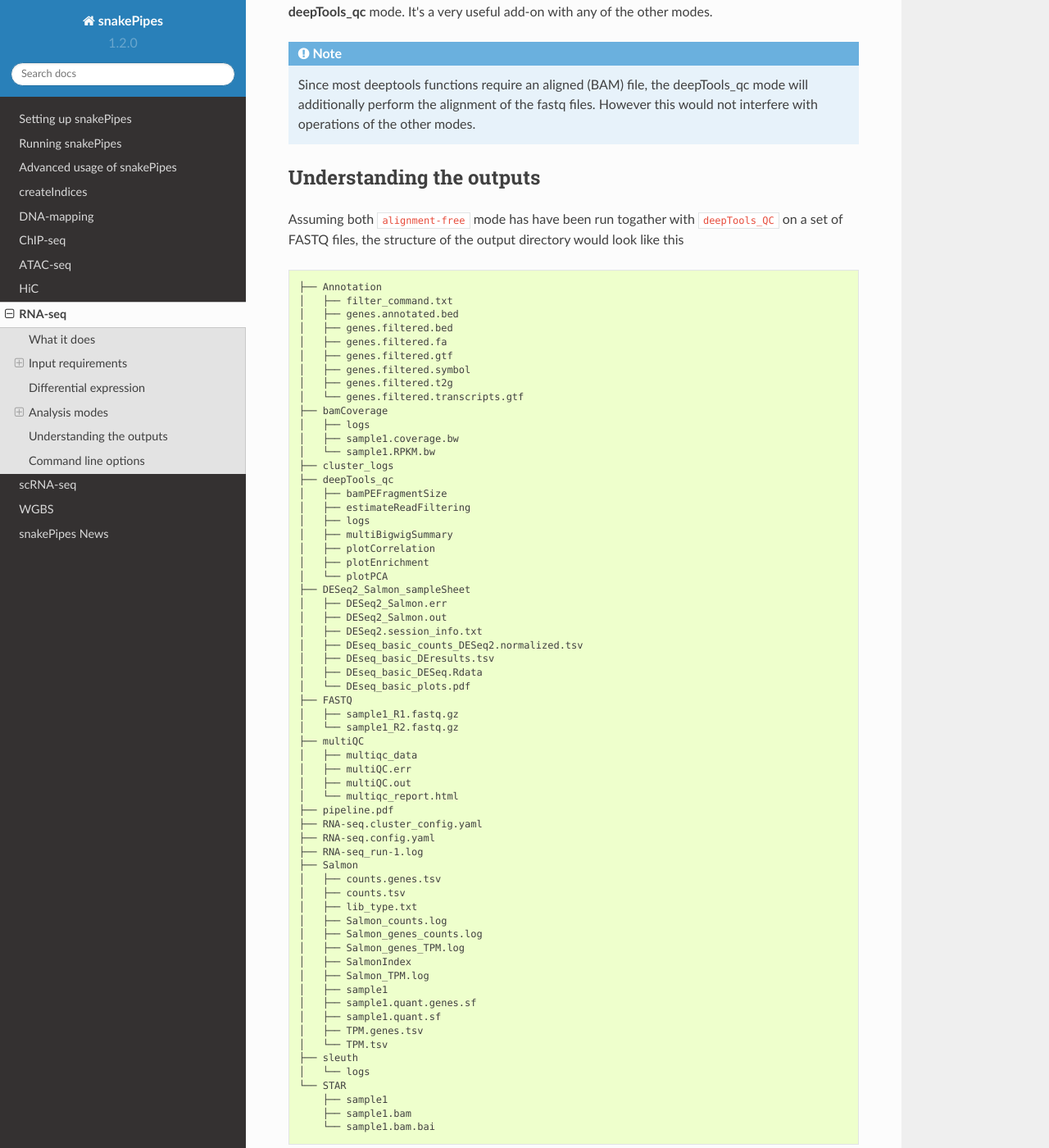
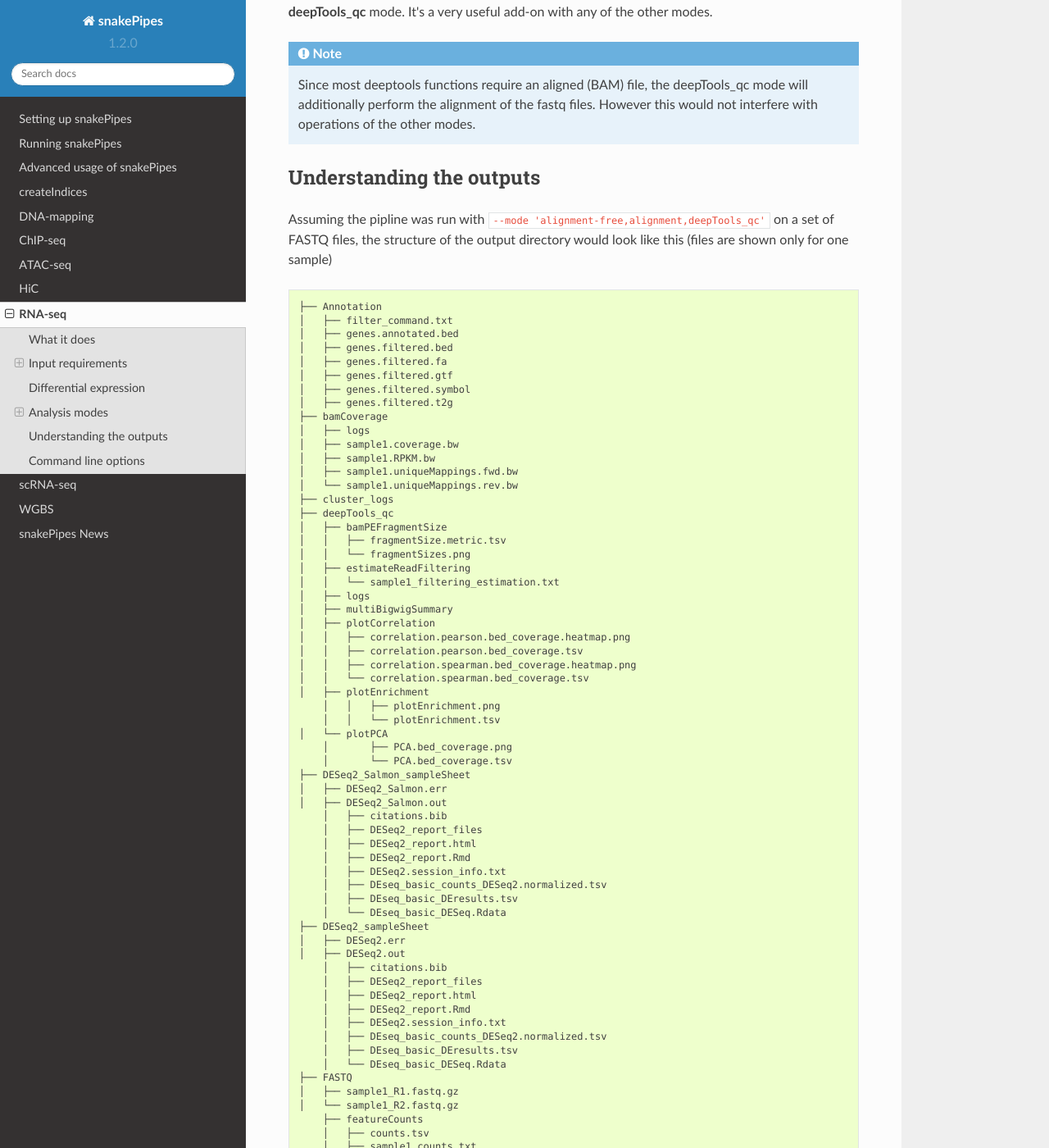
Before and after one commit to maxplanck-ie/snakepipes, a Sphinx documentation site: the page built from docs/content/workflows/RNA-seq.rst, in a window 1280 px wide and 1400 px high, scrolled down 3996 px. Shown: the whole window at 82% size. Built offline with Sphinx 7.4.7 and the Read the Docs theme 2.0.0, drawn with Linux system fonts in a browser that asks for light colours; some of the changed text lies outside the part shown.

Commit message:
RNA-seq doc update

```diff
--- a/docs/content/workflows/RNA-seq.rst
+++ b/docs/content/workflows/RNA-seq.rst
@@ -122,7 +122,7 @@ Following analysis (**modes**) are possible using the RNA-seq workflow:
 
 In this mode,
 the pipeline uses one of the selected aligners to create BAM files, followed by
-gene-level quantification using **featurecounts**. Gene-level differential expression
+gene-level quantification using **featureCounts**. Gene-level differential expression
 analysis is then performed using **DESeq2**.
 
 "allelic-mapping"
@@ -156,7 +156,7 @@ using the **deepTools_qc** mode. It's a very useful add-on with any of the other
 Understanding the outputs
 ---------------------------
 
-Assuming both ``alignment-free`` mode has have been run togather with ``deepTools_QC`` on a set of FASTQ files, the structure of the output directory would look like this ::
+Assuming the pipline was run with ``--mode 'alignment-free,alignment,deepTools_qc'`` on a set of FASTQ files, the structure of the output directory would look like this (files are shown only for one sample) ::
 
     ├── Annotation
     │   ├── filter_command.txt
@@ -166,44 +166,78 @@ Assuming both ``alignment-free`` mode has have been run togather with ``deepTool
     │   ├── genes.filtered.gtf
     │   ├── genes.filtered.symbol
     │   ├── genes.filtered.t2g
-    │   └── genes.filtered.transcripts.gtf
     ├── bamCoverage
     │   ├── logs
     │   ├── sample1.coverage.bw
-    │   └── sample1.RPKM.bw
+    │   ├── sample1.RPKM.bw
+    │   ├── sample1.uniqueMappings.fwd.bw
+    │   └── sample1.uniqueMappings.rev.bw
     ├── cluster_logs
     ├── deepTools_qc
     │   ├── bamPEFragmentSize
+    │   │   ├── fragmentSize.metric.tsv
+    │   │   └── fragmentSizes.png
     │   ├── estimateReadFiltering
+    │   │   └── sample1_filtering_estimation.txt
     │   ├── logs
     │   ├── multiBigwigSummary
     │   ├── plotCorrelation
+    │   │   ├── correlation.pearson.bed_coverage.heatmap.png
+    │   │   ├── correlation.pearson.bed_coverage.tsv
+    │   │   ├── correlation.spearman.bed_coverage.heatmap.png
+    │   │   └── correlation.spearman.bed_coverage.tsv
     │   ├── plotEnrichment
+	│   │   ├── plotEnrichment.png
+	│   │   └── plotEnrichment.tsv
     │   └── plotPCA
+	│       ├── PCA.bed_coverage.png
+	│       └── PCA.bed_coverage.tsv
     ├── DESeq2_Salmon_sampleSheet
     │   ├── DESeq2_Salmon.err
     │   ├── DESeq2_Salmon.out
-    │   ├── DESeq2.session_info.txt
-    │   ├── DEseq_basic_counts_DESeq2.normalized.tsv
-    │   ├── DEseq_basic_DEresults.tsv
-    │   ├── DEseq_basic_DESeq.Rdata
-    │   └── DEseq_basic_plots.pdf
+	│   ├── citations.bib
+	│   ├── DESeq2_report_files
+	│   ├── DESeq2_report.html
+	│   ├── DESeq2_report.Rmd
+	│   ├── DESeq2.session_info.txt
+	│   ├── DEseq_basic_counts_DESeq2.normalized.tsv
+	│   ├── DEseq_basic_DEresults.tsv
+	│   └── DEseq_basic_DESeq.Rdata
+    ├── DESeq2_sampleSheet
+    │   ├── DESeq2.err
+    │   ├── DESeq2.out
+	│   ├── citations.bib
+	│   ├── DESeq2_report_files
+	│   ├── DESeq2_report.html
+	│   ├── DESeq2_report.Rmd
+	│   ├── DESeq2.session_info.txt
+	│   ├── DEseq_basic_counts_DESeq2.normalized.tsv
+	│   ├── DEseq_basic_DEresults.tsv
+	│   └── DEseq_basic_DESeq.Rdata
     ├── FASTQ
     │   ├── sample1_R1.fastq.gz
     │   └── sample1_R2.fastq.gz
+	├── featureCounts
+	│   ├── counts.tsv
+	│   ├── sample1.counts.txt
+	│   ├── sample1.counts.txt.summary
+	│   ├── sample1.err
+	│   ├── sample1.out
     ├── multiQC
     │   ├── multiqc_data
     │   ├── multiQC.err
     │   ├── multiQC.out
     │   └── multiqc_report.html
-    ├── pipeline.pdf
+	├── QC_report
+	│   └── QC_report_all.tsv
     ├── RNA-seq.cluster_config.yaml
     ├── RNA-seq.config.yaml
+	├── RNA-seq_organism.yaml
+    ├── RNA-seq_pipeline.pdf
     ├── RNA-seq_run-1.log
     ├── Salmon
     │   ├── counts.genes.tsv
     │   ├── counts.tsv
-    │   ├── lib_type.txt
     │   ├── Salmon_counts.log
     │   ├── Salmon_genes_counts.log
     │   ├── Salmon_genes_TPM.log
@@ -214,9 +248,14 @@ Assuming both ``alignment-free`` mode has have been run togather with ``deepTool
     │   ├── sample1.quant.sf
     │   ├── TPM.genes.tsv
     │   └── TPM.tsv
-    ├── sleuth
-    │   └── logs
+	├── sleuth_Salmon_sampleSheet
+	│   ├── logs
+	│   ├── MA-plot.pdf
+	│   ├── sleuth_live.R
+	│   ├── so.rds
+	│   └── Wald-test.results.tsv
     └── STAR
+  		├── logs
         ├── sample1
         ├── sample1.bam
         └── sample1.bam.bai
@@ -233,11 +272,11 @@ Apart from the common module outputs (see :ref:`running_snakePipes`), the workfl
 
 * **deepTools_QC**: (produced in the mode *deepTools_QC*) This contains the quality checks specific for RNA-seq, performed via deepTools. The output folders are names after various deepTools functions and the outputs are explained under `deepTools documentation <deeptools.readthedocs.io>`__. In short, they show the insert size distribution(**bamPEFragmentSize**), mapping statistics (**estimateReadFiltering**), sample-to-sample correlations and PCA (**multiBigwigSummary, plotCorrelation, plotPCA**), and read enrichment on various genic features (**plotEnrichment**)
 
-* **DESeq2**: (produced in the mode *alignment*, only if a sample-sheet is provided) This folder contains the annotated output file from DESeq2 (**DEseq_basic_DEresults.tsv**) and normalized counts for all samples, produced via DEseq2 (**DEseq_basic_counts_DESeq2.normalized.tsv**), along with an output report **DEseq_basic_plots.pdf**
+* **DESeq2_[sampleSheet]/DESeq2_Salmon_[sampleSheet]**: (produced in the modes *alignment* or *alignment-free*, only if a sample-sheet is provided.) This folder contains the HTML result report **DESeq2_report.html**, the annotated output file from DESeq2 (**DEseq_basic_DEresults.tsv**) and normalized counts for all samples, produced via DEseq2 (**DEseq_basic_counts_DESeq2.normalized.tsv**) as well as Rdata file(**DEseq_basic_DESeq.Rdata**) with the R objects ``dds <- DESeq2::DESeq(dds)`` and ``ddr <- DDESeq2::results(dds,alpha = fdr)``. **DESeq2_[sampleSheet]** uses gene counts from ``featureCounts/counts.tsv``, whereas **DESeq2_Salmon_[sampleSheet]** uses transcript counts from ``Salmon/counts.tsv`` that are merged via tximport in R.
 
 * **Salmon**: (produced in mode *alignment-free*) This folder contains transcript-level (``counts.tsv``)and gene-level (``counts.genes.tsv``) counts estimated by the tool `Salmon <https://salmon.readthedocs.io/en/latest/salmon.html>`__ .
 
-* **sleuth** (produced in mode *alignment-free*, only if a sample-sheet is provided) This folder contains a transcript-level differential expression output produced using the tool `Sleuth <https://pachterlab.github.io/sleuth/about>`__ .
+* **sleuth_Salmon_[sampleSheet]** (produced in mode *alignment-free*, only if a sample-sheet is provided) This folder contains a transcript-level differential expression output produced using the tool `Sleuth <https://pachterlab.github.io/sleuth/about>`__ .
 
 
 Command line options
```
